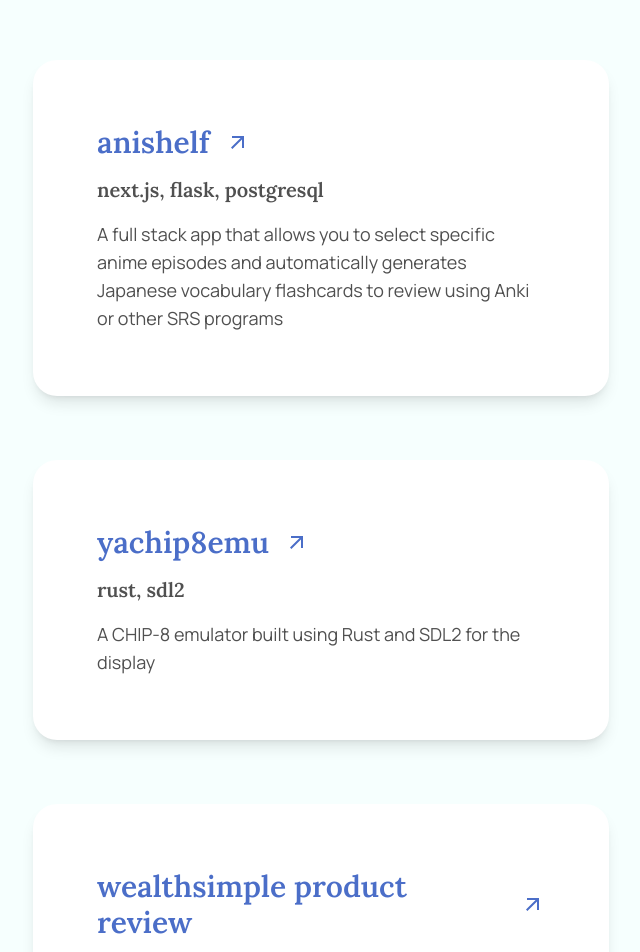
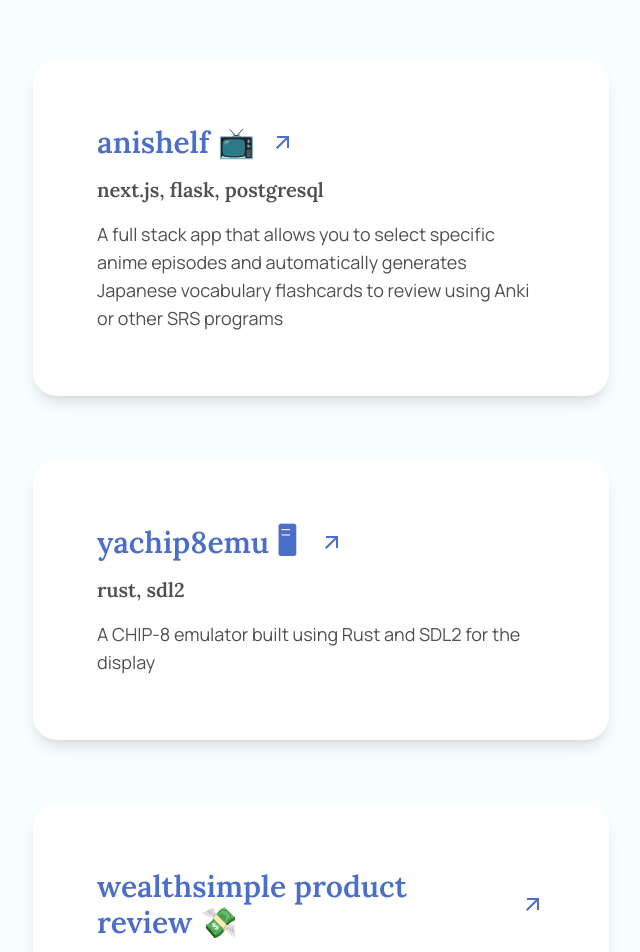
Before and after one commit to liuwllm/personal-site, a Next.js app: page /projects in a window 1280 px wide. Shown: the part 120-1072 px from the top of the page, without its empty margins (319-959 px from the left). Built offline with nearby package versions, Linux system fonts and the light colour scheme.

Commit message:
Add emojis

```diff
--- a/src/components/index/body.tsx
+++ b/src/components/index/body.tsx
@@ -4,7 +4,7 @@ export default function Body() {
             <p>I&apos;m currently dual majoring in Computer Science and Business @ <span className="text-borealis">Western University</span>.</p>
             <p>
                 I&apos;m always trying to work on creating a new project or learning something new.
-                Some of the things I&apos;ve been doing include <span className="text-borealis">language learning</span> (learning Japanese right now), <span className="text-borealis">graphic design</span>, <span className="text-borealis">drawing</span>, and <span className="text-borealis">gaming</span> (8:40 speedrunning PB for Hades II!).
+                Some of the things I&apos;ve been doing include <span className="text-borealis">language learning</span> &#x1F1EF; &#x1F1F5; (learning Japanese right now), <span className="text-borealis">graphic design</span> &#x1F3A8;, <span className="text-borealis">drawing</span> &#x1F58D; &#xFE0F;, and <span className="text-borealis">gaming</span> &#x1F3AE; (8:35 speedrunning PB for Hades II!).
             </p>
             <div className="flex flex-row text-borealis">
 
--- a/src/components/projects/card.tsx
+++ b/src/components/projects/card.tsx
@@ -4,19 +4,20 @@ import Link from "next/link";
 
 interface CardProps {
     title: string,
+    emoji: string,
     subtitle: string,
     body: string,
     link: string,
     sublink?: string
 }
 
-export default function Card({ title, subtitle, body, link, sublink }: CardProps) {
+export default function Card({ title, emoji, subtitle, body, link, sublink }: CardProps) {
     return (
         <div className="flex flex-col gap-4 w-full bg-white rounded-3xl shadow-lg p-8 sm:p-16">
             <div className="flex flex-row gap-4 items-center text-3xl font-semibold text-borealis hover:text-borealis-lite hover:translate-x-2 transition ease-in-out">
                 <Link href={link}>
                     <h1 className={lora.className}>
-                        {title}
+                        {title} {emoji}
                     </h1>
                 </Link>
                 <ArrowOutwardIcon />
--- a/src/pages/projects.tsx
+++ b/src/pages/projects.tsx
@@ -4,6 +4,7 @@ import Card from "../components/projects/card";
 export default function Home() {
     const anishelf = {
         title: "anishelf",
+        emoji: '\u{1F4FA}',
         subtitle: "next.js, flask, postgresql",
         body: "A full stack app that allows you to select specific anime episodes and automatically generates Japanese vocabulary flashcards to review using Anki or other SRS programs",
         link: "https://github.com/liuwllm/anishelf",
@@ -11,6 +12,7 @@ export default function Home() {
 
     const yachip8emu = {
         title: "yachip8emu",
+        emoji: '\u{1F5A5} \u{FE0F}',
         subtitle: "rust, sdl2",
         body: "A CHIP-8 emulator built using Rust and SDL2 for the display",
         link: "https://github.com/liuwllm/yachip8emu",
@@ -18,6 +20,7 @@ export default function Home() {
 
     const wealthsimplepm = {
         title: "wealthsimple product review",
+        emoji: '\u{1F4B8}',
         subtitle: "prototype built using figma",
         body: "A product feature for Wealthsimple's app designed to make onboarding and investing more accessible to first-time investors; presented to current Wealthsimple PM",
         link: "https://www.figma.com/proto/gYIHTCqF8nPynU1Suxbbee/WPS---Wealthsimple?page-id=47%3A2&node-id=47-3&viewport=202%2C581%2C0.21&t=W9iAQuh5AznjTZEQ-1&scaling=contain",
@@ -30,9 +33,9 @@ export default function Home() {
             <main className="flex flex-col min-h-screen w-full bg-ice 2xl:px-96 xl:px-72 lg:px-60 md:px-24 sm:px-12 px-12">
                 <NavBar />
                 <div className="flex-grow flex flex-col justify-center gap-16 2xl:px-24 xl:px-16 lg:px-12 md:px-6 sm:px-2 px-0 py-16">
-                    <Card title={anishelf.title} subtitle={anishelf.subtitle} body={anishelf.body} link={anishelf.link} />
-                    <Card title={yachip8emu.title} subtitle={yachip8emu.subtitle} body={yachip8emu.body} link={yachip8emu.link} />
-                    <Card title={wealthsimplepm.title} subtitle={wealthsimplepm.subtitle} body={wealthsimplepm.body} link={wealthsimplepm.link} sublink={wealthsimplepm.sublink}/>
+                    <Card title={anishelf.title} emoji={anishelf.emoji} subtitle={anishelf.subtitle} body={anishelf.body} link={anishelf.link} />
+                    <Card title={yachip8emu.title} emoji={yachip8emu.emoji} subtitle={yachip8emu.subtitle} body={yachip8emu.body} link={yachip8emu.link} />
+                    <Card title={wealthsimplepm.title} emoji={wealthsimplepm.emoji} subtitle={wealthsimplepm.subtitle} body={wealthsimplepm.body} link={wealthsimplepm.link} sublink={wealthsimplepm.sublink}/>
                 </div>
             </main>
         </>
```
